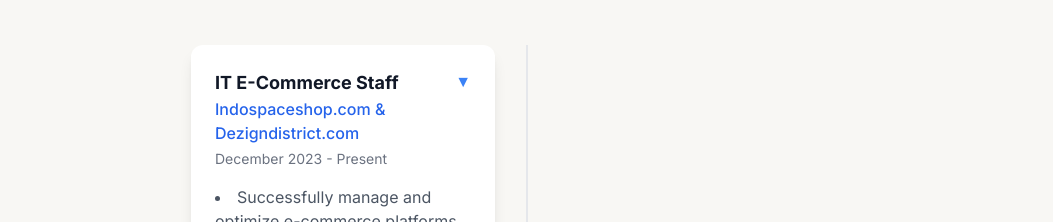
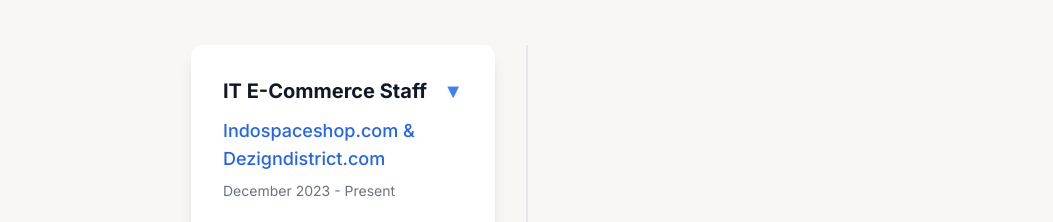
Before and after one commit to ZidanMau24/zidancv, a plain HTML site: page index.html in a window 1280 px wide. Shown: the part 517-739 px from the top of the page, without its empty margins (113-1166 px from the left). Drawn offline with nearby package versions, Linux system fonts and the light colour scheme.

Commit message:
Update index.html

```diff
--- a/index.html
+++ b/index.html
@@ -211,18 +211,18 @@
                 const detailsList = job.details.map(detail => `<li class="text-gray-600">${detail}</li>`).join('');
 
                 itemDiv.innerHTML = `
-                    <div class="absolute top-1/2 w-4 h-4 bg-blue-500 rounded-full transform -translate-y-1/2 ${job.side === 'left' ? 'md:right-0 md:-mr-2' : 'md:left-0 md:-ml-2'} left-1/2 -ml-2 md:left-auto md:ml-auto"></div>
-                    <div class="bg-white p-6 rounded-xl shadow-lg cursor-pointer hover:shadow-xl transition-shadow duration-300">
-                        <div class="flex justify-between items-start">
+                                        <div class="absolute top-1/2 w-4 h-4 bg-blue-500 rounded-full transform -translate-y-1/2 ${job.side === 'left' ? 'md:right-0 md:-mr-2' : 'md:left-0 md:-ml-2'} left-1/2 -ml-2 md:left-auto md:ml-auto"></div>
+                    <div class="bg-white p-8 rounded-xl shadow-lg cursor-pointer hover:shadow-xl transition-shadow duration-300">
+                        <div class="flex justify-between items-start mb-6">
                              <div>
-                                <p class="font-bold text-lg text-gray-900">${job.role}</p>
-                                <p class="text-blue-600 font-medium">${job.company}</p>
-                                <p class="text-sm text-gray-500 mt-1">${job.date}</p>
+                                <p class="font-bold text-xl text-gray-900 mb-3">${job.role}</p>
+                                <p class="text-blue-600 font-medium text-lg mb-2">${job.company}</p>
+                                <p class="text-sm text-gray-500">${job.date}</p>
                             </div>
-                            <span class="text-blue-500 transform transition-transform duration-300">▼</span>
+                            <span class="text-blue-500 transform transition-transform duration-300 text-xl">▼</span>
                         </div>
-                        <div class="timeline-item-content mt-4">
-                            <ul class="space-y-2 list-disc list-inside">
+                        <div class="timeline-item-content mt-6">
+                            <ul class="space-y-4 list-disc list-inside">
                                 ${detailsList}
                             </ul>
                         </div>
```
